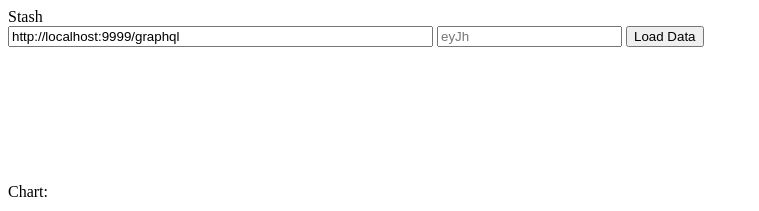
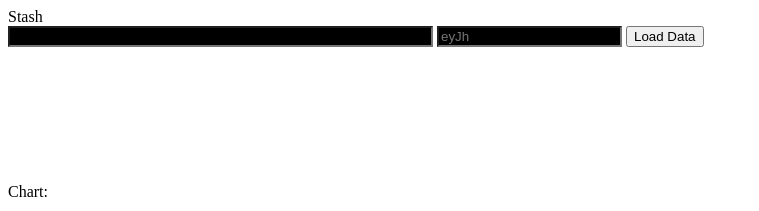
Before and after one commit to feederbox826/research, a plain HTML site: page scene-duration/index.html in a window 1280 px wide. Shown: the top 211 px of the page, without its empty margins (0-759 px from the left). Drawn offline with nearby package versions, Linux system fonts and the light colour scheme.

Commit message:
[scene-duration] blur apikey, host

```diff
--- a/scene-duration/index.html
+++ b/scene-duration/index.html
@@ -1,5 +1,17 @@
 <!DOCTYPE html>
 <html>
+  <head>
+    <style>
+      input {
+        background-color: black;
+        color: black;
+      }
+      input:focus {
+        background-color: white;
+        color: black;
+      }
+    </style>
+  </head>
   <body>
     <div>Stash</div>
     <input type="text" id="stash-url" size="50" value="http://localhost:9999/graphql" />
```
